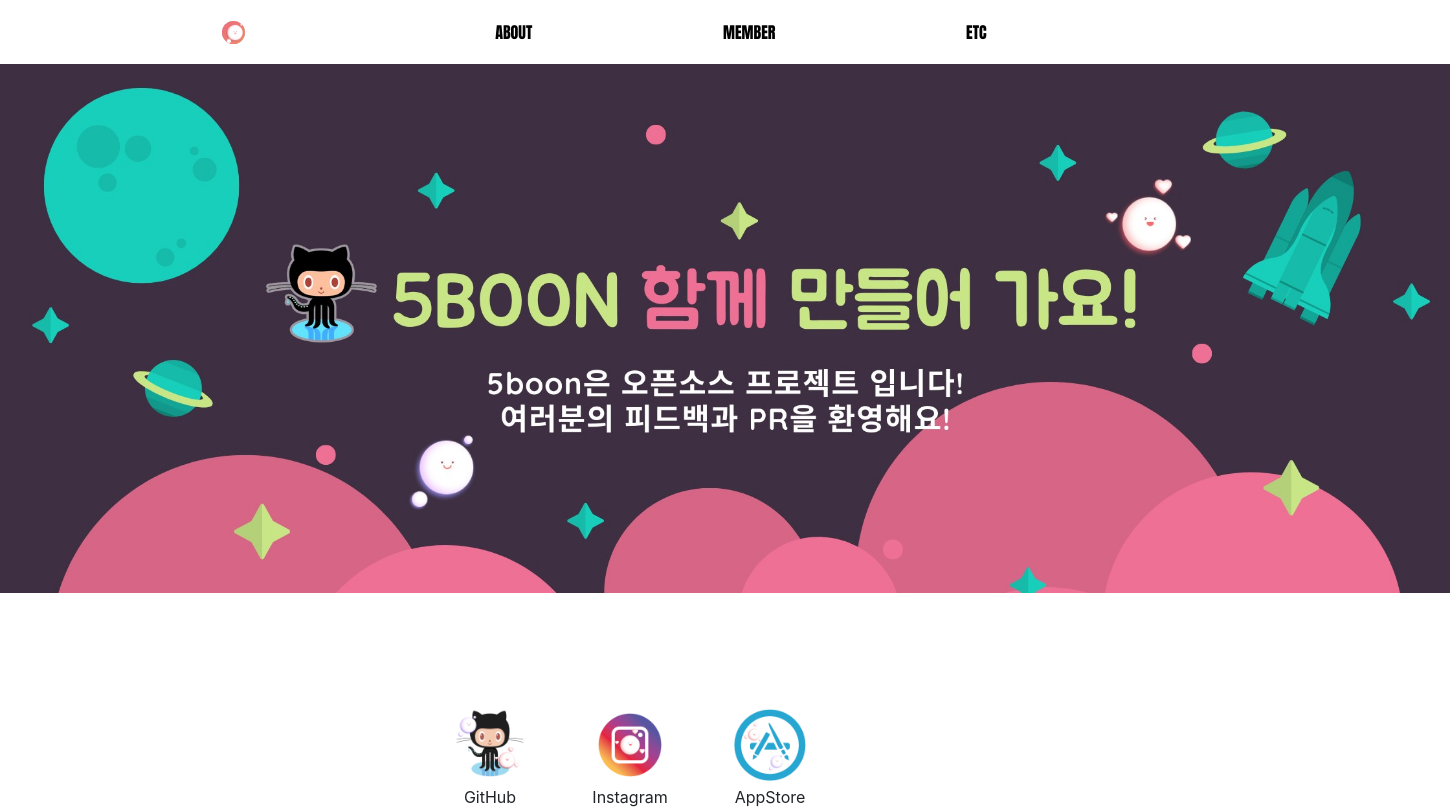
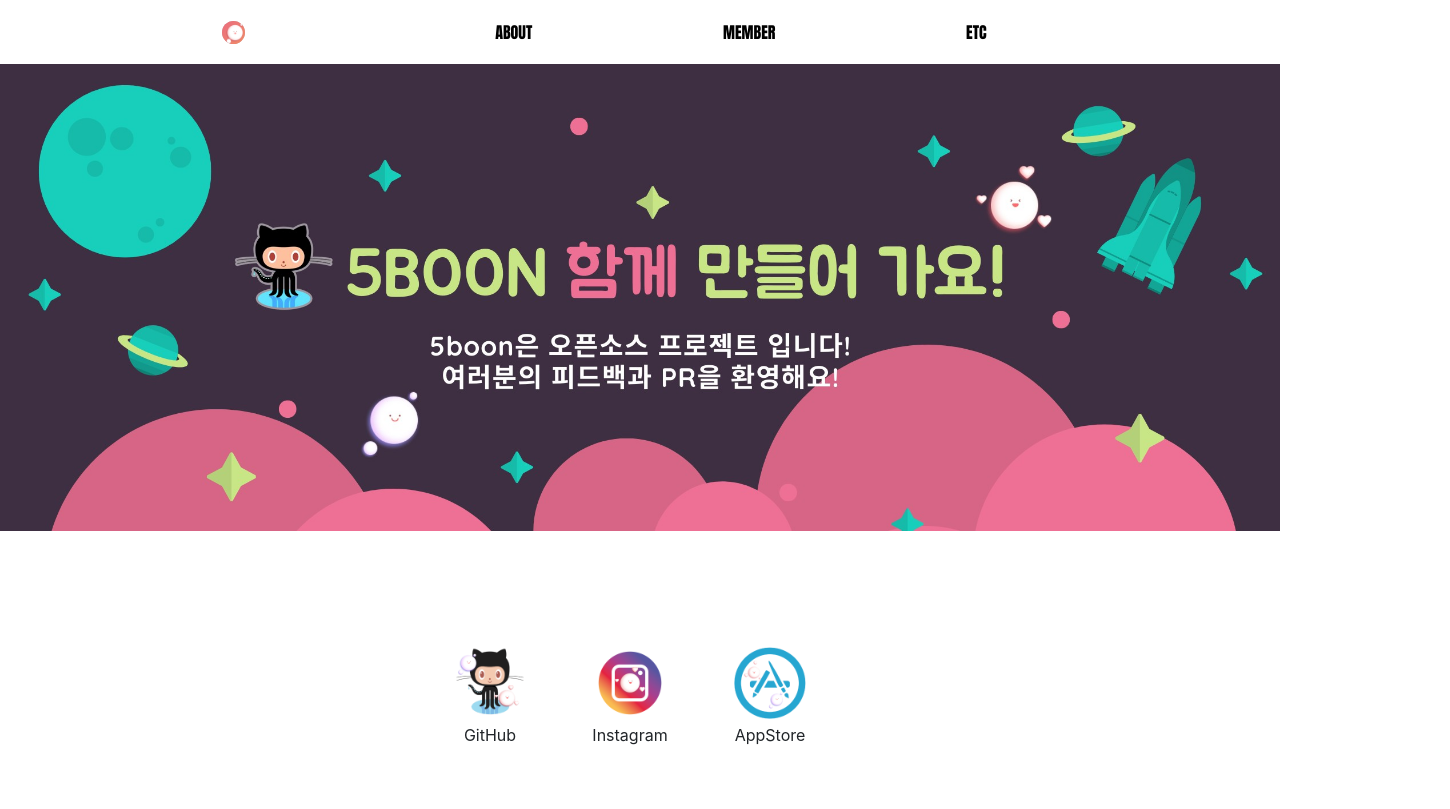
Before and after one commit to 5boon/5boon_web, a Vue app: page /etc in a window 1280 px wide. Shown: the top 809 px of the page, 1450 px wide, since content can reach past the window. Built offline with nearby package versions, Linux system fonts and the light colour scheme.

Commit message:
[components] [etc] change banner img, add icon

```diff
--- a/src/components/Etc.vue
+++ b/src/components/Etc.vue
@@ -1,8 +1,8 @@
 <template>
     <div style="text-align: center">
-        <div class="intro">
-            <div class="intro-inner">
-                <img class="" alt="etc intro" src="../images/etc-intro.jpg" style="width: 1450px; margin-top: -112px">
+        <div class="intro container">
+            <div>
+                <img class="intro-img" alt="etc intro" src="../images/etc-intro.jpg" style="">
             </div>
         </div>
         <div class="section1">
@@ -10,7 +10,7 @@
                 <a href="https://github.com/5boon" target="_sub">
                     <img class="icon" alt="github" src="../images/github.png">
                 </a>
-                <span style="display: block">
+                <span class="block">
                     GitHub
                 </span>
             </div>
@@ -18,7 +18,7 @@
                 <a href="#" target="_sub">
                     <img class="icon" alt="instagram" src="../images/instagram.png">
                 </a>
-                <span style="display: block">
+                <span class="block">
                     Instagram
                 </span>
             </div>
@@ -26,7 +26,7 @@
                 <a href="#" target="_sub">
                     <img class="icon" alt="appstore" src="../images/appstore.png">
                 </a>
-                <span style="display: block">
+                <span class="block">
                     AppStore
                 </span>
             </div>
@@ -41,13 +41,20 @@
 </script>
 
 <style scoped>
+    .container {
+      display: inline-block;
+    }
+
+    .intro-img {
+        max-width: 100%;
+        height: auto !important;
+        margin-top: -112px;
+    }
+
     .intro {
-        padding: 7em 0 3em 0;
+        padding: 7em 0 0 0;
 		position: relative;
-        height: 529px;
-        width: auto;
-        /*background-image: url("../images/etc-intro.png") ;*/
-        /*background-size: 2000px;*/
+        max-width: 100%;
         background-color: #3e3042;
         color: white;
     }
@@ -60,12 +67,6 @@
         width: auto;
     }
 
-    .intro-inner {
-        height: 400px;
-        width: auto;
-
-    }
-
     .icon-wrapper {
         margin-right: 60px;
         display: inline-block;
@@ -76,4 +77,8 @@
         height: 80px;
     }
 
+    .block {
+        display: block;
+    }
+
 </style>
```
